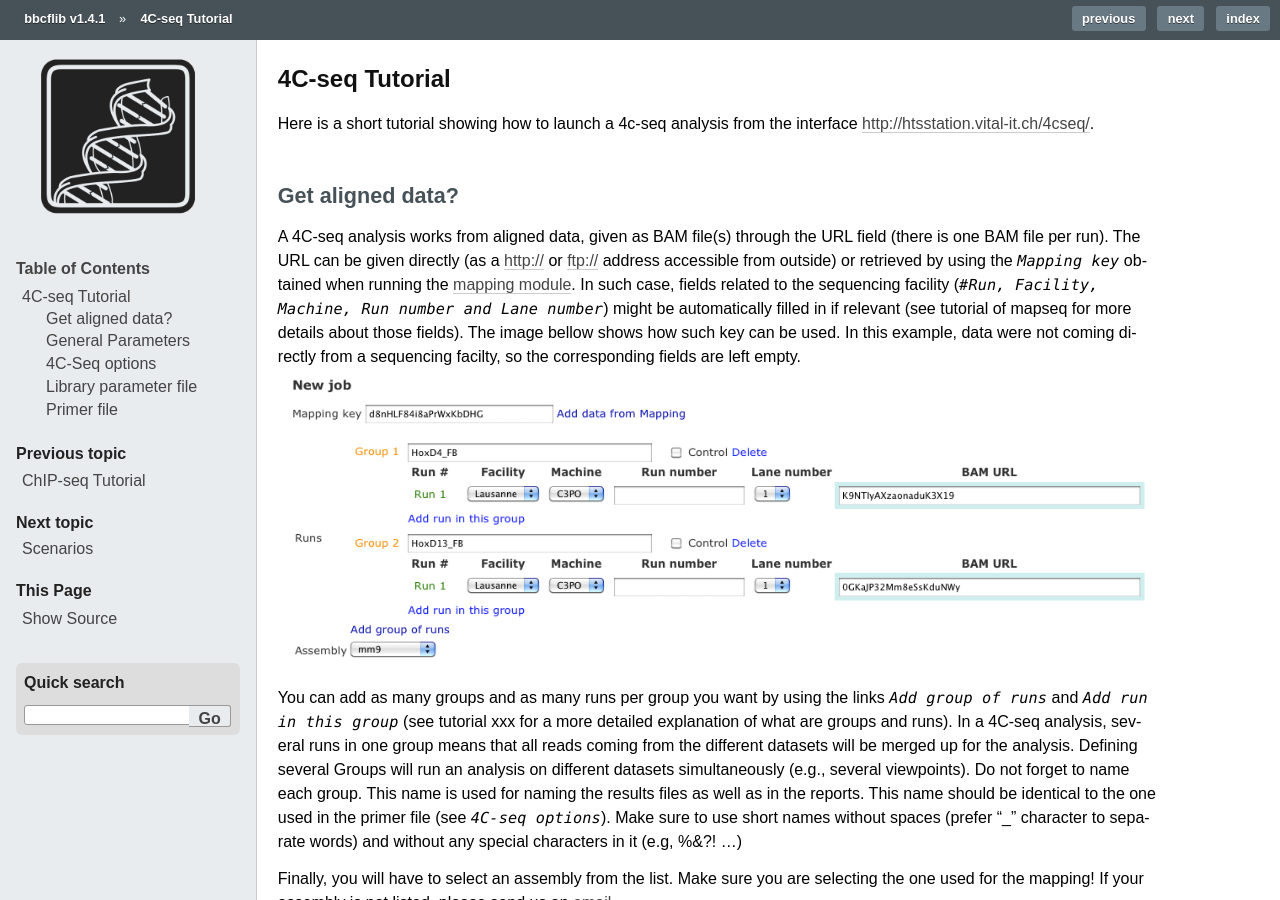
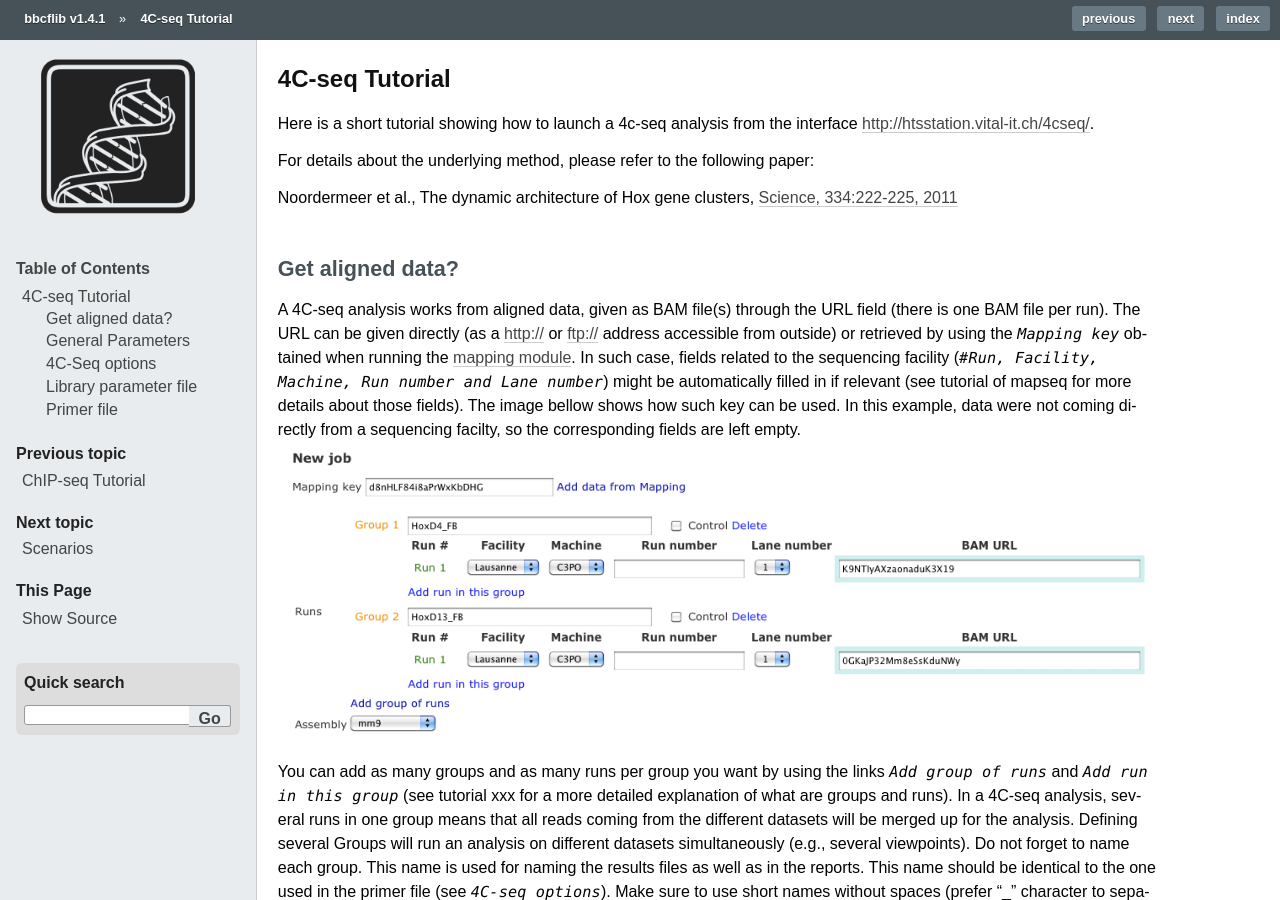
Before and after one commit to bbcf/bbcflib, a Sphinx documentation site: the page built from doc/tutorial_4cseq.rst, in a window 1280 px wide and 900 px high. Built offline with Sphinx 7.4.7, drawn with Linux system fonts in a browser that asks for light colours; formulas are drawn with MathJax 3.

```diff
--- a/doc/references.rst
+++ b/doc/references.rst
@@ -18,7 +18,7 @@
 Map-seq:
 -------
 
-- Leleu M, Lefebvre G, Rougemont J: Processing and analyzing ChIP-seq data: from short reads to regulatory interactions, `Brief Funct Genomics, 9(5-6):466-476, 2010 <http://www.ncbi.nlm.nih.gov/pubmed/20861161>`_.
+Leleu M, Lefebvre G, Rougemont J: Processing and analyzing ChIP-seq data: from short reads to regulatory interactions, `Brief Funct Genomics, 9(5-6):466-476, 2010 <http://www.ncbi.nlm.nih.gov/pubmed/20861161>`_.
 
 
 ChIP-seq:
@@ -30,4 +30,4 @@
 4C-seq:
 -------
 
-- Noordermeer et al., The dynamic architecture of Hox gene clusters, `Science, 334:222-225, 2011 <http://www.sciencemag.org/content/334/6053/222.abstract>`_
+Noordermeer et al., The dynamic architecture of Hox gene clusters, `Science, 334:222-225, 2011 <http://www.sciencemag.org/content/334/6053/222.abstract>`_
--- a/doc/tutorial_4cseq.rst
+++ b/doc/tutorial_4cseq.rst
@@ -3,6 +3,11 @@
 
 Here is a short tutorial showing how to launch a 4c-seq analysis from the interface http://htsstation.vital-it.ch/4cseq/.
 
+For details about the underlying method, please refer to the following paper:
+
+Noordermeer et al., The dynamic architecture of Hox gene clusters, `Science, 334:222-225, 2011 <http://www.sciencemag.org/content/334/6053/222.abstract>`_
+
+.. `mutliplex method page` (in preparation)
 
 Get aligned data?
 -----------------
```
Also changed, not shown: 2 other files.
